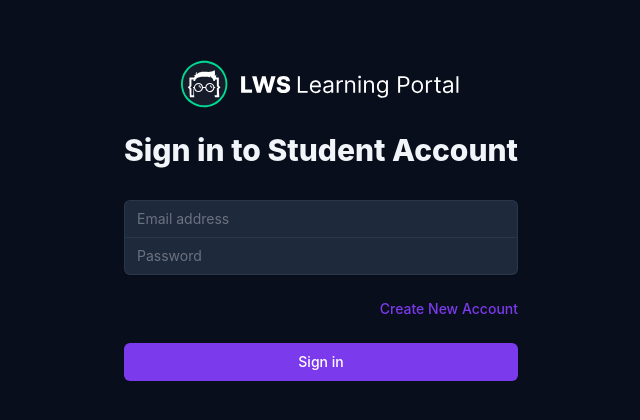
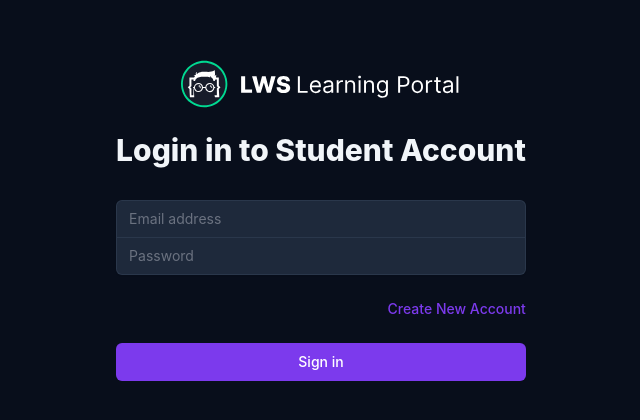
Before and after one commit to Nabi171/lPortalApp, a React (Create React App) app: page / in a window 1280 px wide. Shown: the part 180-600 px from the top of the page, without its empty margins (319-959 px from the left). Built offline with nearby package versions, Linux system fonts and the light colour scheme.

Commit message:
change in repo

```diff
--- a/src/components/StudentPortal/Login/Login.js
+++ b/src/components/StudentPortal/Login/Login.js
@@ -38,7 +38,7 @@ const Login = () => {
                     <div>
                         <Link to='/'> <img className="h-12 mx-auto" src={logo} /></Link>
                         <h2 className="mt-6 text-center text-3xl font-extrabold text-slate-100">
-                            Sign in to Student Account
+                            Login in to Student Account
                 </h2>
                     </div>
                     <form onSubmit={handleSubmit} className="mt-8 space-y-6" action="#" method="POST" >
```
Also changed, not shown: firebase.json (added), 1 other file (tests, documents, lock files or other folders).
